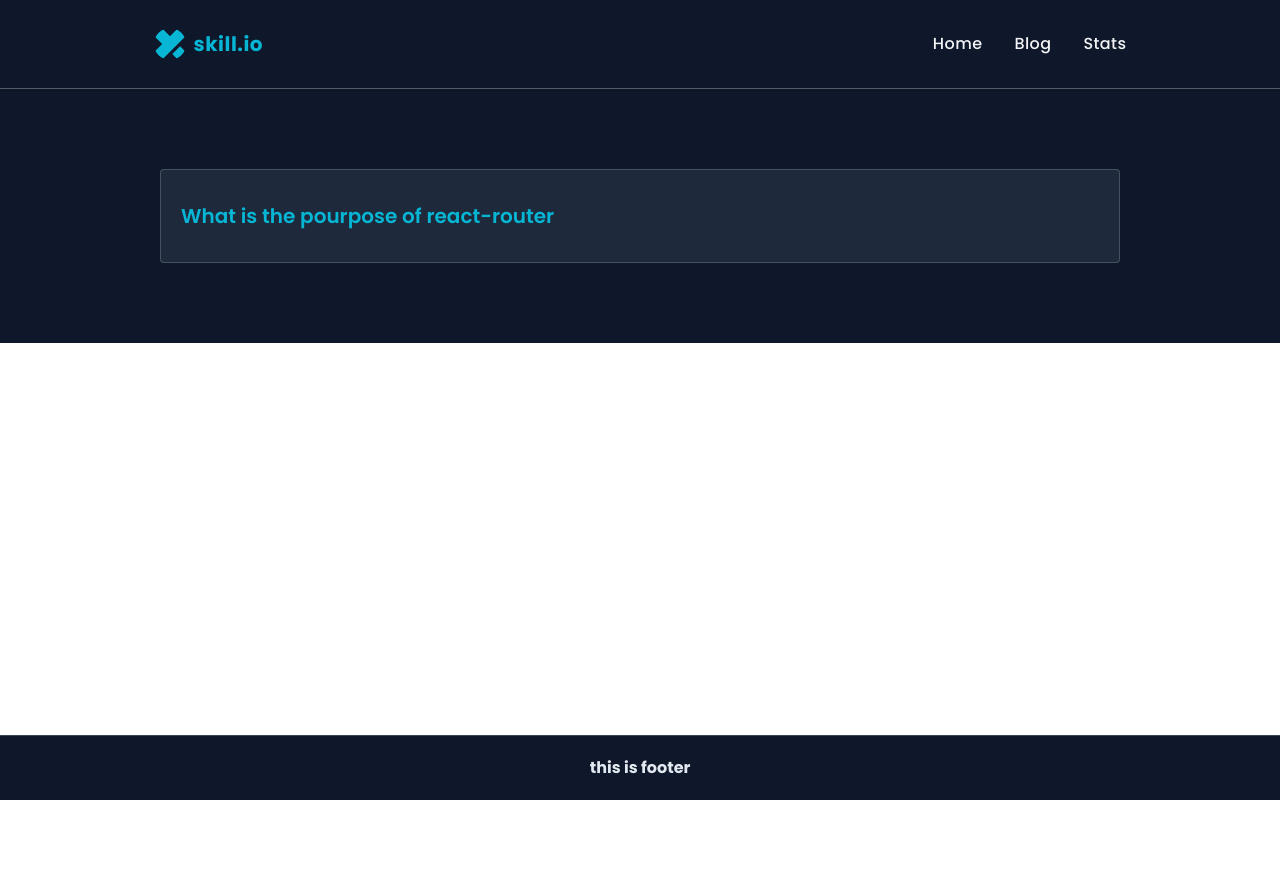
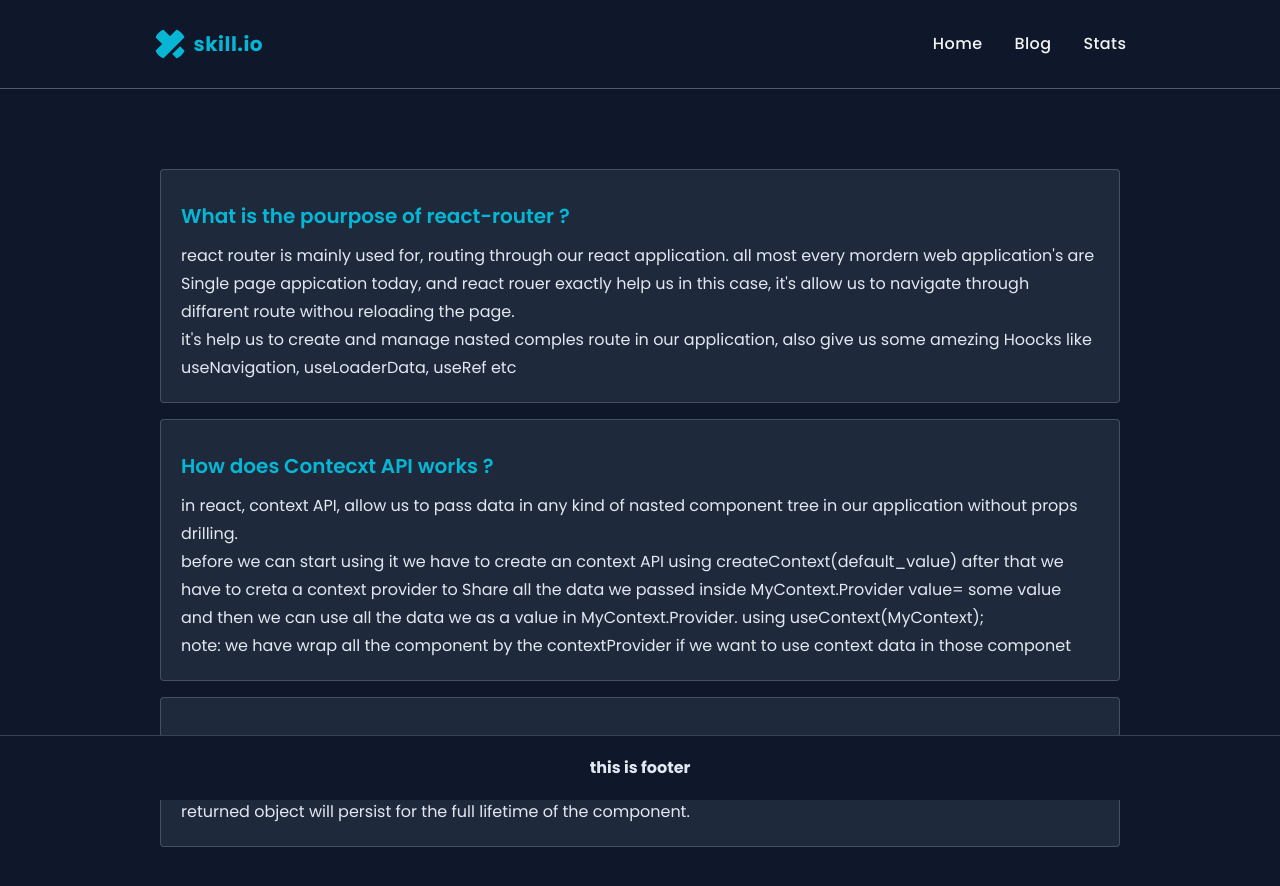
Before and after one commit to AriyanShihab/skill-io, a React (Create React App) app: page /blog in a window 1280 px wide. Shown: the top 886 px of the page. Before the commit the page ends 800 px from the top, so only its background shows below. Built offline with nearby package versions, Linux system fonts and the light colour scheme.

Commit message:
answrd those three questions

```diff
--- a/src/Components/Blog/Blog.jsx
+++ b/src/Components/Blog/Blog.jsx
@@ -5,8 +5,46 @@ const Blog = () => {
     <div className="bg-slate-900 py-20">
       <div className="bg-slate-800 p-5 rounded border border-slate-200 border-opacity-20 md:w-3/4 mx-auto ">
         <h2 className="font-semibold text-xl text-cyan-500 my-3">
-          What is the pourpose of react-router
+          What is the pourpose of react-router ?
         </h2>
+        <p className="text-slate-200 leading-7">
+          react router is mainly used for, routing through our react
+          application. all most every mordern web application's are Single page
+          appication today, and react rouer exactly help us in this case, it's
+          allow us to navigate through diffarent route withou reloading the
+          page.
+          <br />
+          it's help us to create and manage nasted comples route in our
+          application, also give us some amezing Hoocks like useNavigation,
+          useLoaderData, useRef etc
+        </p>
+      </div>
+      <div className="bg-slate-800 p-5 rounded border border-slate-200 border-opacity-20 md:w-3/4 mx-auto mt-4 ">
+        <h2 className="font-semibold text-xl text-cyan-500 my-3">
+          How does Contecxt API works ?
+        </h2>
+        <p className="text-slate-200 leading-7">
+          in react, context API, allow us to pass data in any kind of nasted
+          component tree in our application without props drilling. <br />
+          before we can start using it we have to create an context API using
+          createContext(default_value) after that we have to creta a context
+          provider to Share all the data we passed inside MyContext.Provider
+          value= some value <br />
+          and then we can use all the data we as a value in MyContext.Provider.
+          using useContext(MyContext); <br />
+          note: we have wrap all the component by the contextProvider if we want
+          to use context data in those componet
+        </p>
+      </div>
+      <div className="bg-slate-800 p-5 rounded border border-slate-200 border-opacity-20 md:w-3/4 mx-auto mt-4 ">
+        <h2 className="font-semibold text-xl text-cyan-500 my-3">
+          what is useRef hooks ?
+        </h2>
+        <p className="text-slate-200 leading-7">
+          useRef returns a mutable ref object whose .current property is
+          initialized to the passed argument (initialValue). The returned object
+          will persist for the full lifetime of the component.
+        </p>
       </div>
     </div>
   );
```
